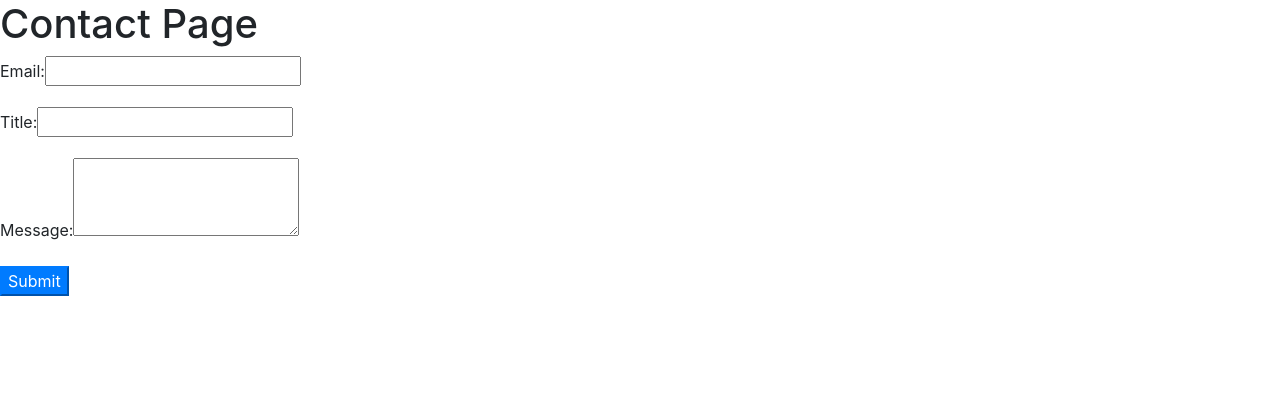
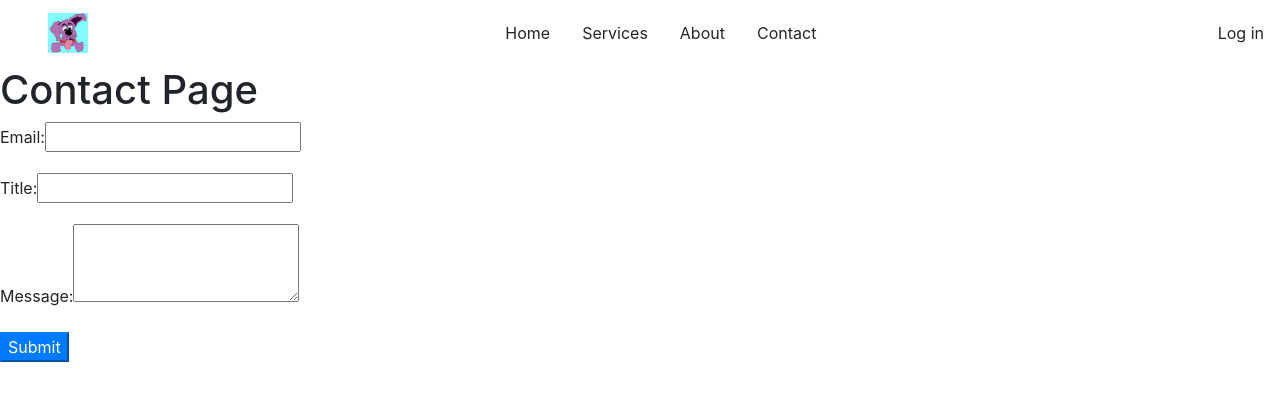
Before and after one commit to nickf94/T3A2_Pesky_Pooch, a React (Create React App) app in the folder src/client/: page /contact in a window 1280 px wide. Shown: the top 400 px of the page. Built offline with nearby package versions, Linux system fonts and the light colour scheme.

Commit message:
navbar added

```diff
--- a/src/client/src/App.js
+++ b/src/client/src/App.js
@@ -1,10 +1,11 @@
 import React, { Component } from 'react';
-import { BrowserRouter as  Router, Route, Switch } from "react-router-dom";
-import { Home } from './Home';
-import { About } from './About';
-import { Services } from './Services';
-import ContactPage from './ContactPage';
-import LoginPage from './LoginPage'
+import { BrowserRouter as  Router, Route, Switch, Link } from "react-router-dom";
+import { Home } from './pages/Home';
+import { About } from './pages/About';
+import { Services } from './pages/Services';
+import ContactPage from './pages/ContactPage';
+import LoginPage from './pages/LoginPage'
+import { Navigationbar } from './components/Navigationbar'
 
 class App extends Component {
   state = {
@@ -21,18 +22,13 @@ class App extends Component {
     return (
       <React.Fragment>
         <Router>
-          <div>
-            { token && <h4>User is logged in!</h4>}
+          <Navigationbar />
           <Switch>
-              <Route exact path="/login" render={(props) => {
-                  return <LoginPage {...props} onLogin={this.onLogin} />
-                }} />
             <Route exact path="/" component={Home} />
             <Route exact path="/about" component={About} />
             <Route exact path="/services" component={Services} />
             <Route exact path="/contact" component={ContactPage} />
           </Switch>
-          </div>
         </Router>
       </React.Fragment>
     );
--- /dev/null
+++ b/src/client/src/components/Navigationbar.js
@@ -0,0 +1,48 @@
+import React, { Component } from 'react';
+import { Navbar } from 'react-bulma-components';
+import logo from '../assets/logo.jpg'
+import '../styles/styles.scss'
+
+export const Navigationbar = () => (
+  <nav class="navbar" role="navigation" aria-label="main navigation">
+  <div class="navbar-brand">
+    <a class="navbar-item" href="https://bulma.io">
+      <img src={logo} width="40" height="40" />
+    </a>
+
+    <a role="button" class="navbar-burger burger" aria-label="menu" aria-expanded="false" data-target="navbarBasicExample">
+      <span aria-hidden="true"></span>
+      <span aria-hidden="true"></span>
+      <span aria-hidden="true"></span>
+    </a>
+  </div>
+
+  <div id="navbarBasicExample" class="navbar-menu">
+    <div class="navbar-start">
+      <a class="navbar-item">
+        Home
+      </a>
+
+      <a class="navbar-item">
+        Services
+      </a>
+      <a class="navbar-item">
+        About
+      </a>
+      <a class="navbar-item">
+        Contact
+      </a>
+    </div>
+  </div>
+
+    <div class="navbar-end">
+      <div class="navbar-item">
+        <div class="buttons">
+          <a class="button is-primary">
+            Log in
+          </a>
+        </div>
+      </div>
+    </div>
+  </nav>
+)
--- /dev/null
+++ b/src/client/src/pages/ContactPage.js
@@ -0,0 +1,15 @@
+import React, { Component } from 'react';
+import ContactForm from '../forms/ContactForm'
+
+class ContactPage extends Component {
+  render() {
+    return(
+      <div>
+      <h1>Contact Page</h1>
+      <ContactForm />
+      </div>
+    )
+  }
+}
+
+export default ContactPage;
--- /dev/null
+++ b/src/client/src/pages/Home.js
@@ -0,0 +1,9 @@
+import React from 'react';
+
+export const Home  = () => (
+  <React.Fragment>
+    <div>
+      <h1>Home</h1>
+    </div>
+  </React.Fragment>
+)
--- /dev/null
+++ b/src/client/src/pages/LoginPage.js
@@ -0,0 +1,16 @@
+import React, { Component } from 'react';
+import LoginForm from '../forms/LoginForm';
+
+class LoginPage extends Component {
+  render() {
+
+    return(
+      <div>
+        <h1>Login a user</h1>
+        <LoginForm onLogin={this.props.onLogin} />
+      </div>
+    )
+  }
+}
+
+export default LoginPage;
--- /dev/null
+++ b/src/client/src/styles/styles.scss
@@ -0,0 +1,3 @@
+.navbar-item {
+  margin-left: 2rem;
+}
```
Also changed, not shown: src/client/src/assets/logo.jpg (added), src/client/src/pages/About.js (renamed from src/client/src/About.js), src/client/src/pages/Services.js (renamed from src/client/src/Services.js), src/client/src/styles.scss (deleted). Lines whose indentation alone changed are shown as unchanged.
